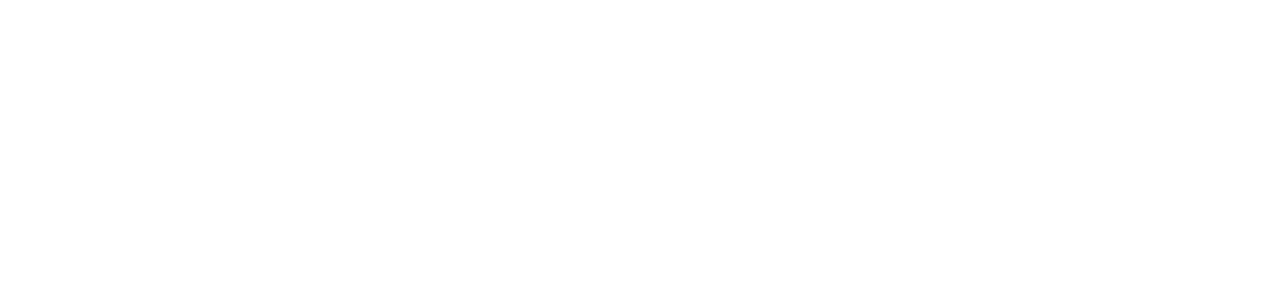
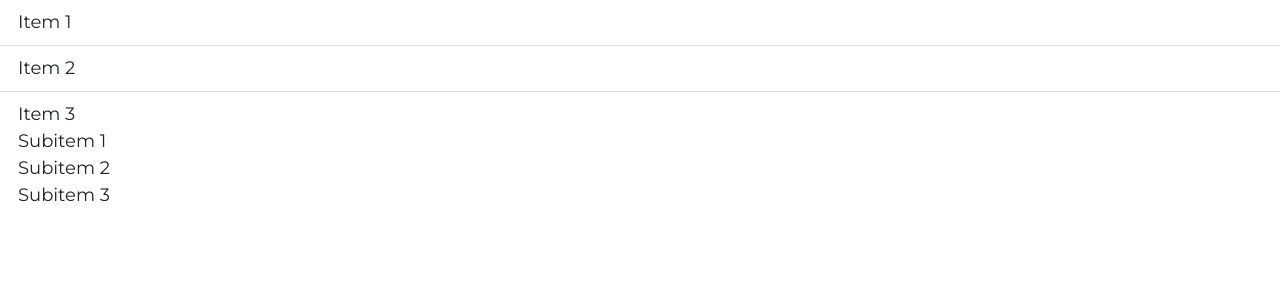
Before and after one commit to roger2020-ui/my-app, a React (Create React App) app: page / in a window 1280 px wide. Shown: the top 300 px of the page. Built offline with nearby package versions, Linux system fonts and the light colour scheme; the HTML template or start-up script is replaced by a standard one.

Commit message:
edit dashboard and sidebar components

```diff
--- a/src/components/Dashboard.jsx
+++ b/src/components/Dashboard.jsx
@@ -1,8 +1,10 @@
 import React from 'react'
+import Sidebar from './Sidebar'
 const Home = () => {
   return (
-    <div>
-    </div>
+    <>
+    <Sidebar/>
+    </>
   )
 }
 export default Home
--- a/src/components/Sidebar.jsx
+++ b/src/components/Sidebar.jsx
@@ -0,0 +1,22 @@
+import React from 'react'
+import { ListGroup } from 'react-bootstrap'
+const Sidebar = () => {
+  return (
+    <div>
+      <ListGroup variant='flush'>
+        <ListGroup.Item>Item 1</ListGroup.Item>
+        <ListGroup.Item>Item 2</ListGroup.Item>
+        <ListGroup.Item>
+          Item 3
+          <ul className='list-unstyled ml-3'>
+            <li>Subitem 1</li>
+            <li>Subitem 2</li>
+            <li>Subitem 3</li>
+          </ul>
+        </ListGroup.Item>
+      </ListGroup>
+    </div>
+  )
+}
+
+export default Sidebar
```
